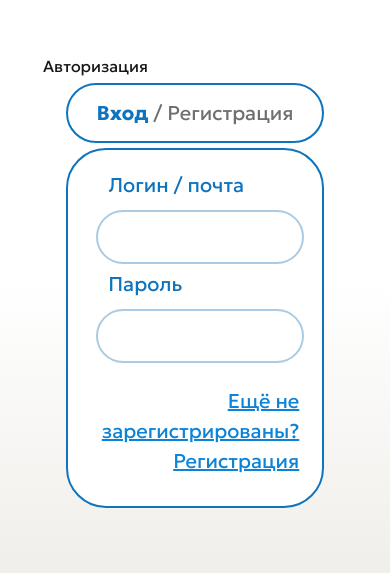
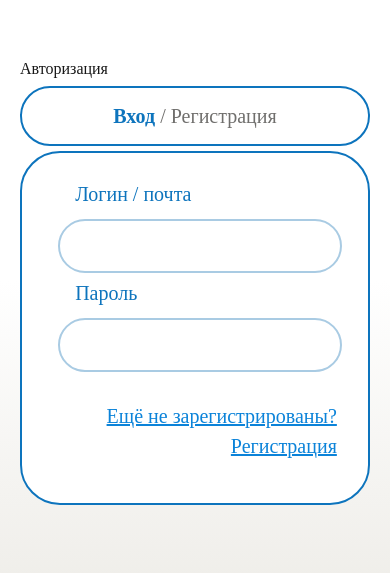
Before and after one commit to LeningradAfterTheVictory/Frontend, a Next.js app in the folder leningrad/: page /authorization in a window 390 px wide. Shown: the part 141-714 px from the top of the page. Built offline with nearby package versions, Linux system fonts and the light colour scheme.

Commit message:
fixed width on other computers

```diff
--- a/leningrad/app/authorization/style.css
+++ b/leningrad/app/authorization/style.css
@@ -1,10 +1,8 @@
-@import url('https://fonts.googleapis.com/css2?family=Geologica:wght@400;700&display=swap');
-
 :root {
     --main-color: #0D74BD;
 }
 
-html, body {
+html {
     height: 100%;
     width: 100%;
     margin: 0;
@@ -25,13 +23,17 @@ body {
     align-items: center;
     justify-content: center;
     font-family: "Geologica";
+
+    height: 100%;
+    width: 100%;
+    margin: 0;
 }
 
 .enter_sign {
     display: flex;
     flex-direction: column;
     align-items: center;
-    width: 38%;
+    width: 738px;
     margin: 0;
     font-size: 25px;
 }
@@ -99,6 +101,7 @@ body {
 .input_label {
     color: var(--main-color);
     margin: 0 0 5px 6%;
+    width: 100%;
 }
 
 .input_text {
@@ -106,6 +109,7 @@ body {
     border-radius: 40px;
     padding: 10px 20px;
     width: 100%;
+    font-size: 25px;
 }
 
 input:focus {
@@ -142,9 +146,13 @@ input:focus {
     margin: 0;
 }
 
-@media screen and (max-width: 450px) {
+.container {
+    width: 100%;
+}
+
+@media screen and ((max-width: 950px) or (max-height: 600px)) {
     .enter_sign {
-        width: 85%;
+        width: 500px;
         font-size: 20px;
     }
 
@@ -152,3 +160,14 @@ input:focus {
         font-size: 20px;
     }
 }
+
+@media screen and ((max-width: 450px) or (max-height: 450px)) {
+    .enter_sign {
+        width: 350px;
+        font-size: 20px;
+    }
+
+    .input_text {
+        font-size: 20px;
+    }
+}
```
